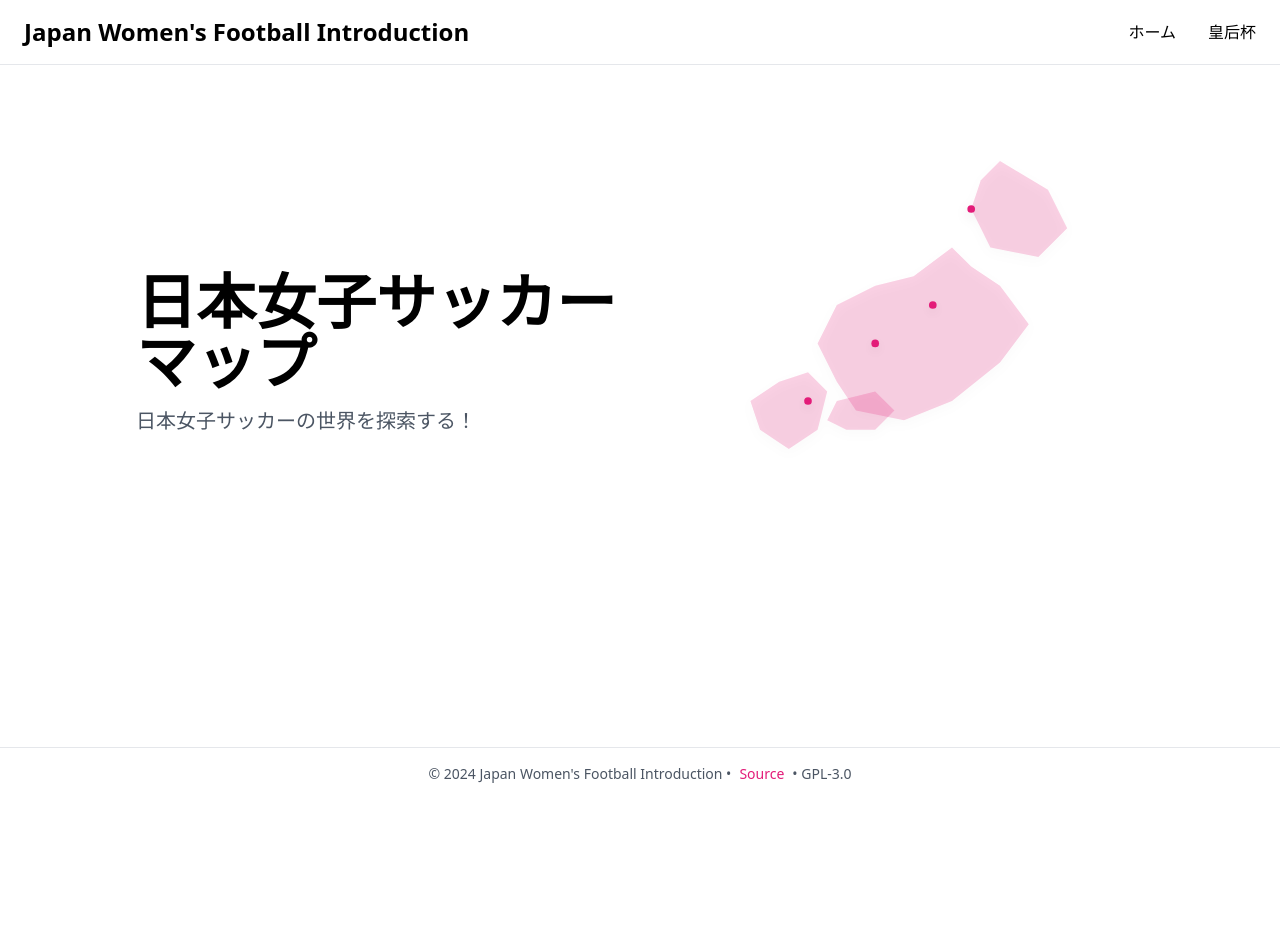
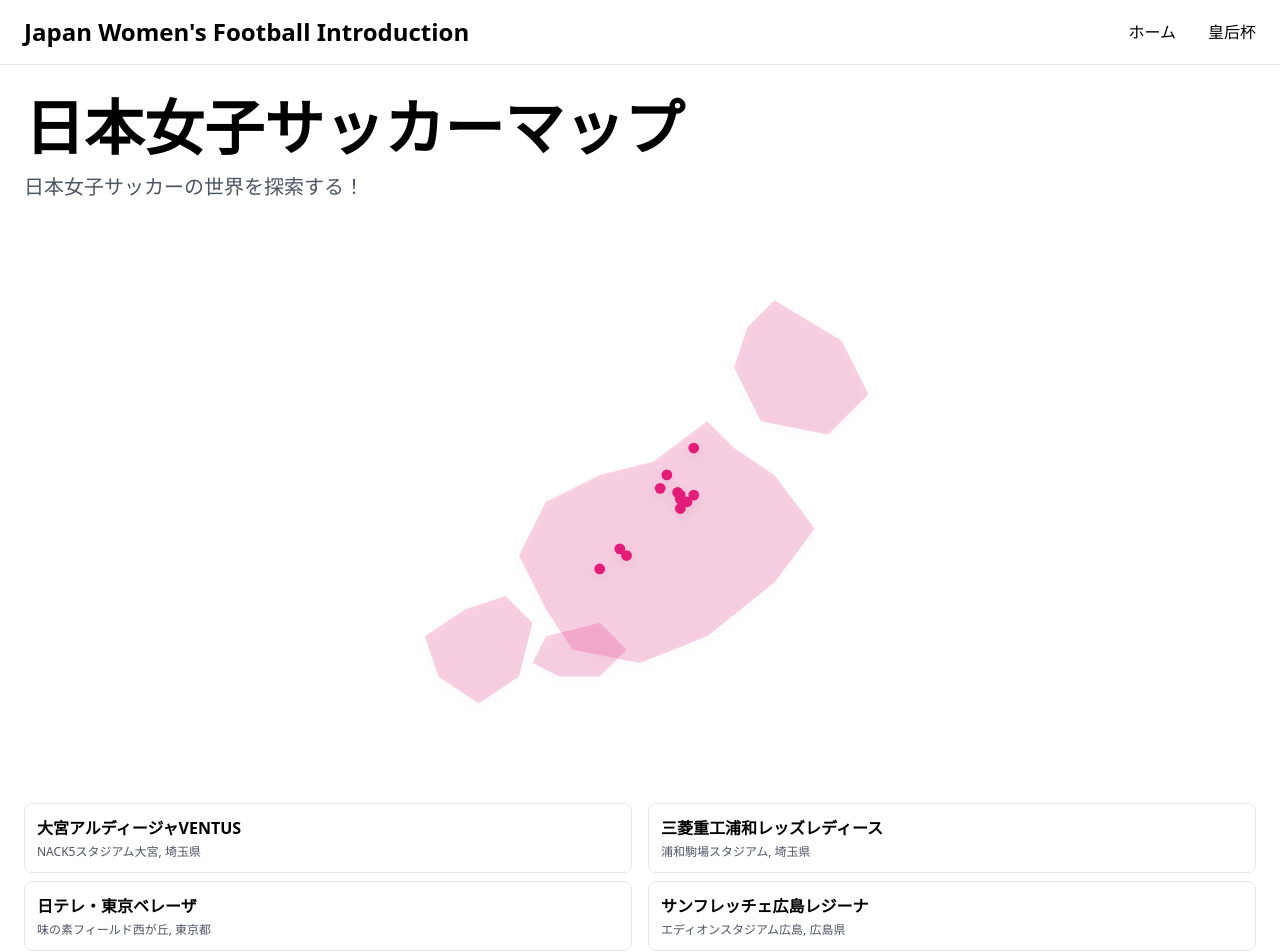
Before and after one commit to b3ssle/Japan-Women-Football-Intro, a React (Vite) app: page / in a window 1280 px wide. Shown: the top 952 px of the page. Before the commit the page ends 800 px from the top, so only its background shows below. Built offline with nearby package versions, Linux system fonts and the light colour scheme.

Commit message:
feat: update homepage layout and add map interaction

```diff
--- a/src/pages/Home.jsx
+++ b/src/pages/Home.jsx
@@ -1,83 +1,149 @@
-import React from "react";
+import React, { useState } from "react";
+import { teams } from "../data/empressscup_2024_teams";
 
 function Home() {
+ const weLeagueTeams = Object.values(teams).filter(
+   (team) => team.category === "WEリーグ"
+ );
+ const [hoveredTeam, setHoveredTeam] = useState(null);
+
  return (
-    <main className="max-w-7xl mx-auto px-6 py-12 flex-grow">
-      <section className="mb-24 flex flex-col md:flex-row items-center gap-12">
-        <div className="md:w-1/2">
+   <main className="flex-grow">
+ <div className="max-w-7xl mx-auto px-6 py-8">
    <h1 className="text-6xl font-bold mb-4">日本女子サッカーマップ</h1>
-          <p className="text-xl text-gray-600">
+   <p className="text-xl text-gray-600 mb-8">
      日本女子サッカーの世界を探索する！
    </p>
-        </div>
-        <div className="md:w-1/2">
+
+   <div className="flex flex-col gap-8">
      <svg
-            viewBox="0 0 500 500"
-            className="w-full max-w-lg mx-auto"
+       viewBox="0 0 500 400"
+       className="w-full max-w-2xl mx-auto"
        style={{ filter: "drop-shadow(0 4px 6px rgba(0, 0, 0, 0.1))" }}
      >
-            {/* Hokkaido */}
        <path
          d="M350 50 L400 80 L420 120 L390 150 L340 140 L320 100 L330 70 Z"
-              className="fill-nadeshiko/20 hover:fill-nadeshiko/40 transition-all cursor-pointer"
+         className="fill-nadeshiko/20 hover:fill-nadeshiko/40 transition-all"
          title="Hokkaido"
        />
-
-            {/* Honshu */}
        <path
          d="M300 140 L320 160 L350 180 L380 220 L350 260 L300 300 L250 320 L200 310 L180 280 L160 240 L180 200 L220 180 L260 170 Z"
-              className="fill-nadeshiko/20 hover:fill-nadeshiko/40 transition-all cursor-pointer"
+         className="fill-nadeshiko/20 hover:fill-nadeshiko/40 transition-all"
          title="Honshu"
        />
-
-            {/* Shikoku */}
        <path
          d="M180 300 L220 290 L240 310 L220 330 L190 330 L170 320 Z"
-              className="fill-nadeshiko/20 hover:fill-nadeshiko/40 transition-all cursor-pointer"
+         className="fill-nadeshiko/20 hover:fill-nadeshiko/40 transition-all"
          title="Shikoku"
        />
-
-            {/* Kyushu */}
        <path
          d="M120 280 L150 270 L170 290 L160 330 L130 350 L100 330 L90 300 Z"
-              className="fill-nadeshiko/20 hover:fill-nadeshiko/40 transition-all cursor-pointer"
+         className="fill-nadeshiko/20 hover:fill-nadeshiko/40 transition-all"
          title="Kyushu"
        />
 
-            {/* Cities/Points */}
+       <g className="cities">
+         {weLeagueTeams.map((team) => {
+           const coordinates = getTeamCoordinates(team.id);
+           return (
              <circle
-              cx="320"
-              cy="100"
+               key={team.id}
+               cx={coordinates.x}
+               cy={coordinates.y}
                r="4"
-              className="fill-nadeshiko"
-              title="Sapporo"
+               className={`${
+                 hoveredTeam === team.id
+                   ? "fill-nadeshiko-dark"
+                   : "fill-nadeshiko"
+               } transition-all cursor-pointer`}
+               onMouseEnter={() => setHoveredTeam(team.id)}
+               onMouseLeave={() => setHoveredTeam(null)}
+               title={team.name}
              />
-            <circle
-              cx="280"
-              cy="200"
-              r="4"
-              className="fill-nadeshiko"
-              title="Tokyo"
-            />
-            <circle
-              cx="220"
-              cy="240"
-              r="4"
-              className="fill-nadeshiko"
-              title="Osaka"
-            />
-            <circle
-              cx="150"
-              cy="300"
-              r="4"
-              className="fill-nadeshiko"
-              title="Fukuoka"
-            />
+           );
+         })}
+       </g>
      </svg>
+
+     <div className="grid grid-cols-2 gap-4">
+       <div className="space-y-2">
+         {weLeagueTeams.slice(0, 6).map((team) => (
+           <div
+             key={team.id}
+             className={`border rounded-lg p-3 hover:shadow-md transition-all cursor-pointer ${
+               hoveredTeam === team.id ? "border-nadeshiko bg-nadeshiko/5" : ""
+             }`}
+             onMouseEnter={() => setHoveredTeam(team.id)}
+             onMouseLeave={() => setHoveredTeam(null)}
+           >
+             <h3 className="font-bold text-base">
+               <a
+                 href={team.website}
+                 target="_blank"
+                 rel="noopener noreferrer"
+                 className="hover:text-nadeshiko transition-colors"
+               >
+                 {team.name}
+               </a>
+             </h3>
+             <p className="text-xs text-gray-600 mt-1">
+               {team.homeStadium}, {team.region}
+             </p>
            </div>
-      </section>
+         ))}
+       </div>
+
+       <div className="space-y-2">
+         {weLeagueTeams.slice(6).map((team) => (
+           <div
+             key={team.id}
+             className={`border rounded-lg p-3 hover:shadow-md transition-all cursor-pointer ${
+               hoveredTeam === team.id ? "border-nadeshiko bg-nadeshiko/5" : ""
+             }`}
+             onMouseEnter={() => setHoveredTeam(team.id)}
+             onMouseLeave={() => setHoveredTeam(null)}
+           >
+             <h3 className="font-bold text-base">
+               <a
+                 href={team.website}
+                 target="_blank"
+                 rel="noopener noreferrer"
+                 className="hover:text-nadeshiko transition-colors"
+               >
+                 {team.name}
+               </a>
+             </h3>
+             <p className="text-xs text-gray-600 mt-1">
+               {team.homeStadium}, {team.region}
+             </p>
+           </div>
+         ))}
+       </div>
+     </div>
+   </div>
+ </div>
 </main>
  );
 }
 
+// チーム座標のヘルパー関数
+function getTeamCoordinates(teamId) {
+ const coordinates = {
+   omiya: { x: 280, y: 195 },
+   beleza: { x: 285, y: 200 },
+   albirex: { x: 270, y: 180 },
+   sendai: { x: 290, y: 160 },
+   stellas: { x: 280, y: 205 },
+   parceiro: { x: 265, y: 190 },
+   urawa: { x: 280, y: 198 },
+   hiroshima: { x: 220, y: 250 },
+   chifure: { x: 278, y: 193 },
+   inac: { x: 240, y: 240 },
+   jef: { x: 290, y: 195 },
+   cerezo: { x: 235, y: 235 }
+ };
+
+ return coordinates[teamId] || { x: 0, y: 0 };
+}
+
 export default Home;
```
Lines whose indentation alone changed are shown as unchanged.
